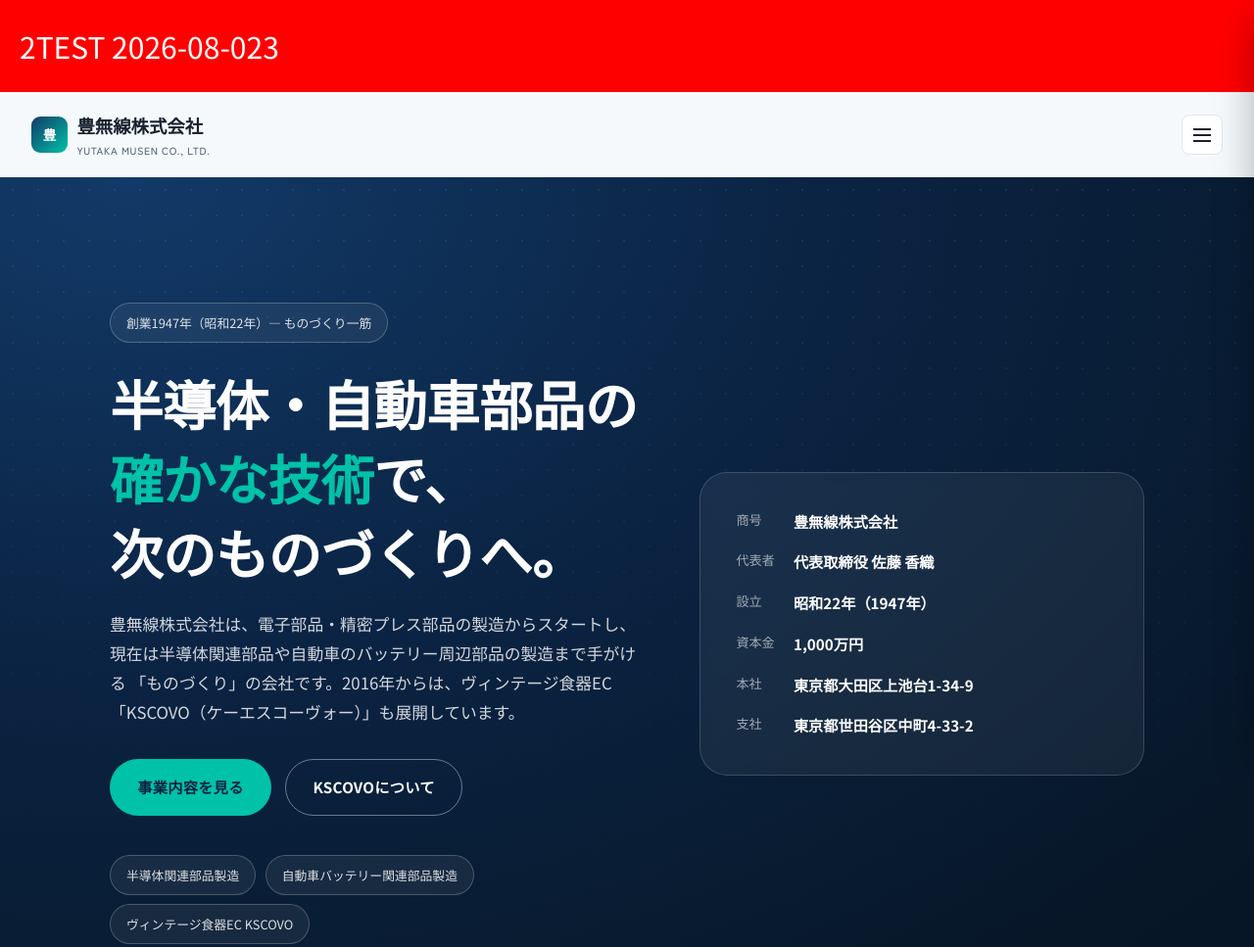
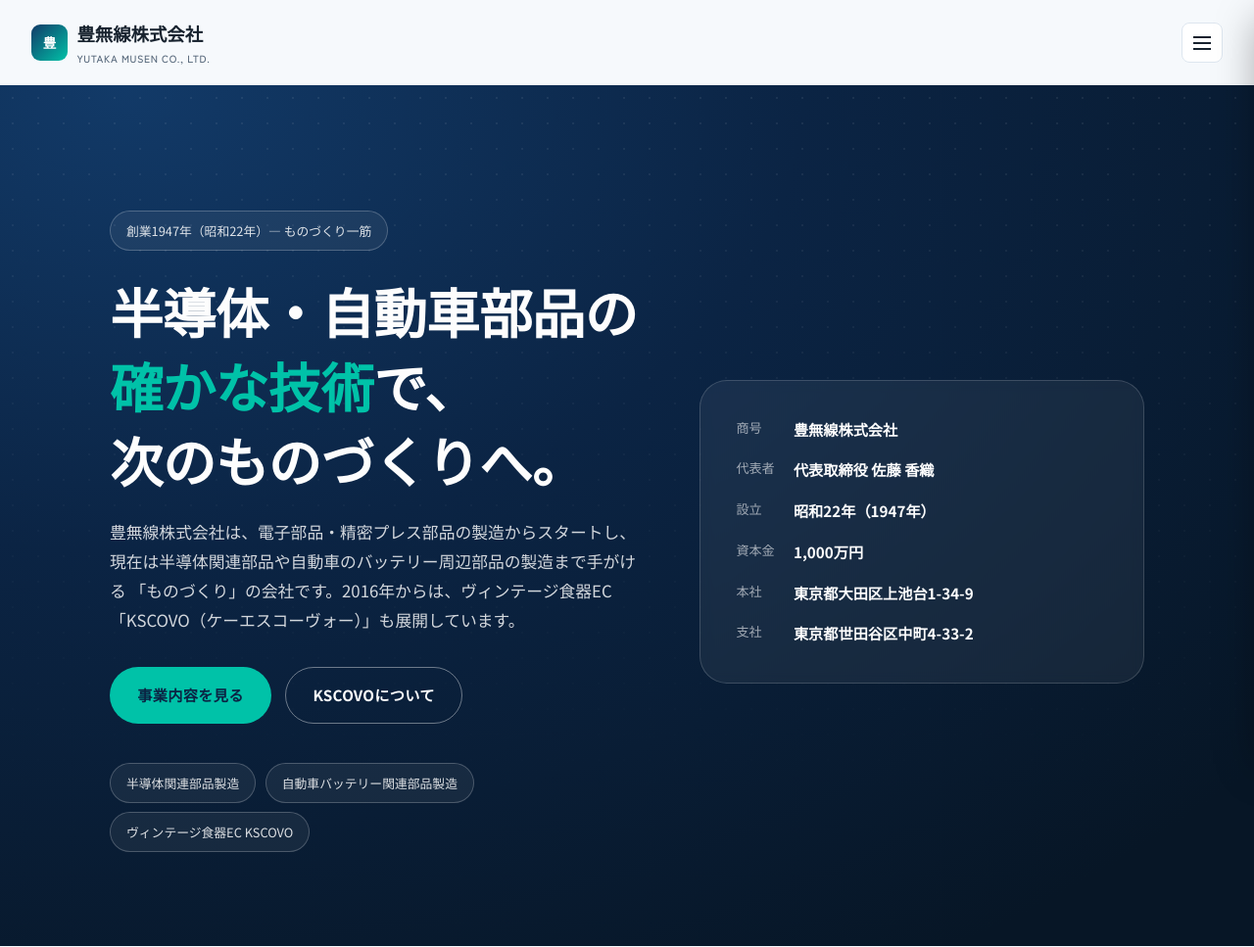
Before and after one commit to y-shimizuu/yutakamusen, a plain HTML site: page index.html in a window 1280 px wide. Shown: the top 967 px of the page at 98% size. Drawn offline with Linux system fonts and the light colour scheme.

Commit message:
testを削除

```diff
--- a/index.html
+++ b/index.html
@@ -14,9 +14,6 @@
 <link rel="stylesheet" href="style.css">
 </head>
 <body class="theme-corp">
-
-<div style="background:red;color:white;padding:20px;font-size:30px;">2TEST 2026-08-023</div>
-
 <header class="site-header" data-header>
   <div class="container">
     <a class="brand" href="#top">
```
